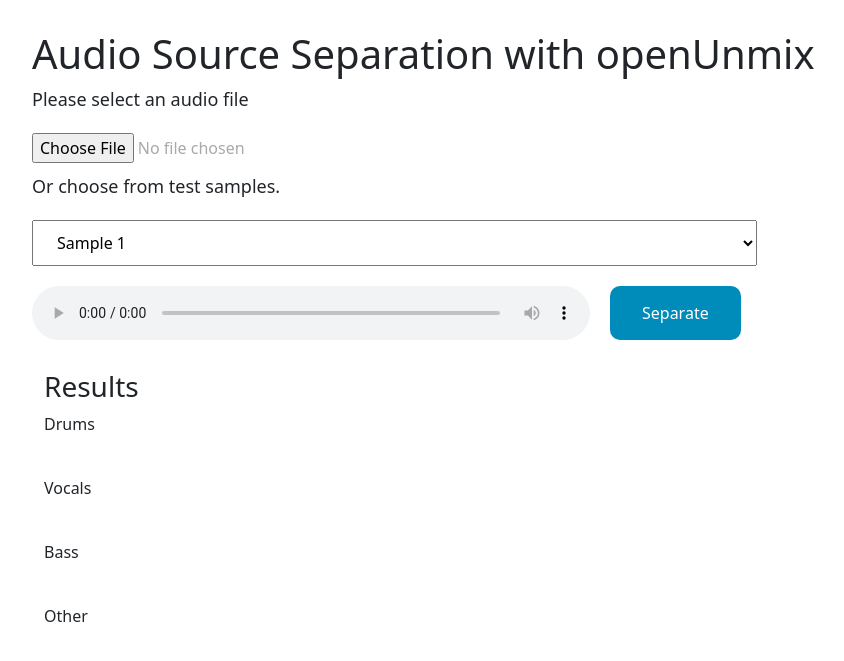
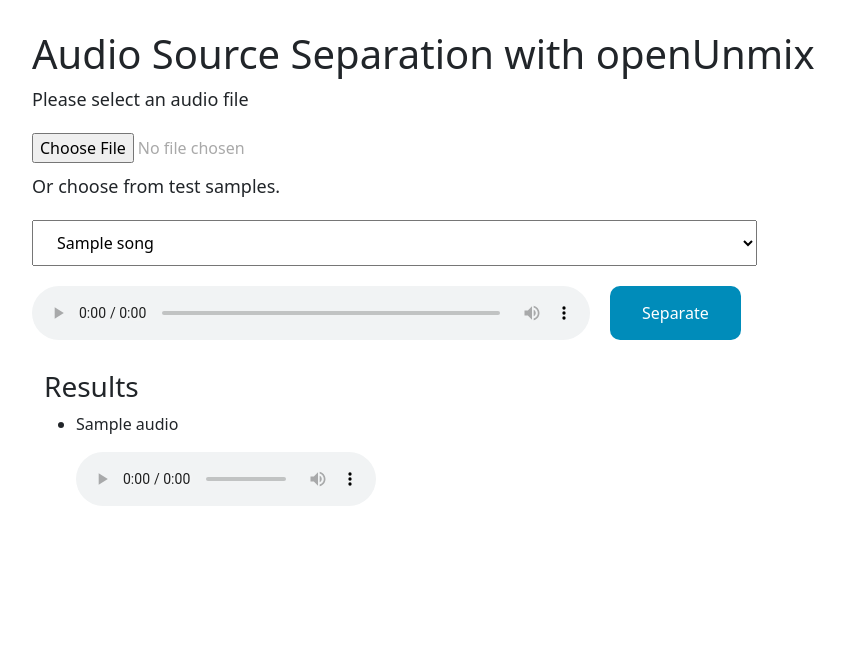
Before and after one commit to SasukeUchiha7/Music-Source-Separation, a Flask app: template templates/index.html in a window 1280 px wide. Shown: the part 86-747 px from the top of the page, without its empty margins (50-894 px from the left). Run offline with Flask 2, Linux system fonts and the light colour scheme; the template is opened without the code that fills it: most values are stand-ins (such as "Sample title", 1, 10 or a date in 2020); some libraries are stand-ins or nearby versions.

Commit message:
modified

```diff
--- a/app.py
+++ b/app.py
@@ -1,14 +1,31 @@
-from flask import Flask, render_template, url_for
+from flask import Flask, render_template, url_for, request
+
+
 
 app = Flask(__name__)
 
-@app.route('/')
+
+
+
+def _loadSongs():
+    return 'songName'
+
+# routes -------------
+
+@app.route('/', methods = ["POST","GET"])
 def home():
+    if request.method =="POST":
+        pass
     return render_template('index.html')
 
 @app.route('/about')
 def about():
     return render_template('about.html')
 
+# functions-----------------
+
+def separateAudio():
+    pass
+
 if __name__ == '__main__':
     app.run(debug=True)
--- a/templates/index.html
+++ b/templates/index.html
@@ -1,17 +1,17 @@
 {% extends 'base.html'%} {% block content %}
 <h1>{% block title %}Audio Source Separation with openUnmix{% endblock %}</h1>
 <div><span>Please select an audio file</span></div>
-<div class="choose-input">
-  <input type="file" id="fileupload" accept="audio/*" />
-</div>
+<form action="{{ url_for('home')}}" method="POST">
+  <div class="choose-input">
+    <input type="file" id="fileupload" accept="audio/*" />
+  </div>
+</form>
 <div>
   <span>Or choose from test samples.</span><br />
   <select>
-    <option>Sample 1</option>
-    <option>Sample 2</option>
-    <option>Sample 3</option>
-    <option>Sample 4</option>
-    <option>Sample 5</option>
+    {% for song in songs %}
+    <option>{{song.label}}</option>
+    {% endfor %}
   </select>
 </div>
 <div class="predict-bar">
@@ -23,14 +23,16 @@
 <div class="output">
   <div class="container">
     <h3>Results</h3>
-    <p>Drums</p>
-    <br />
-    <p>Vocals</p>
-    <br />
-    <p>Bass</p>
-    <br />
-    <p>Other</p>
-    <br />
+    <ul>
+      {% for audio in audios %}
+      <li>
+        <p>{{audio.label}}</p>
+        <audio id="{{audio.label}}" controls>
+          <source src="{{audio.label}}.wav" type="audio/wav" />
+        </audio>
+      </li>
+      {% endfor %}
+    </ul>
   </div>
 </div>
 {% endblock %}
```
